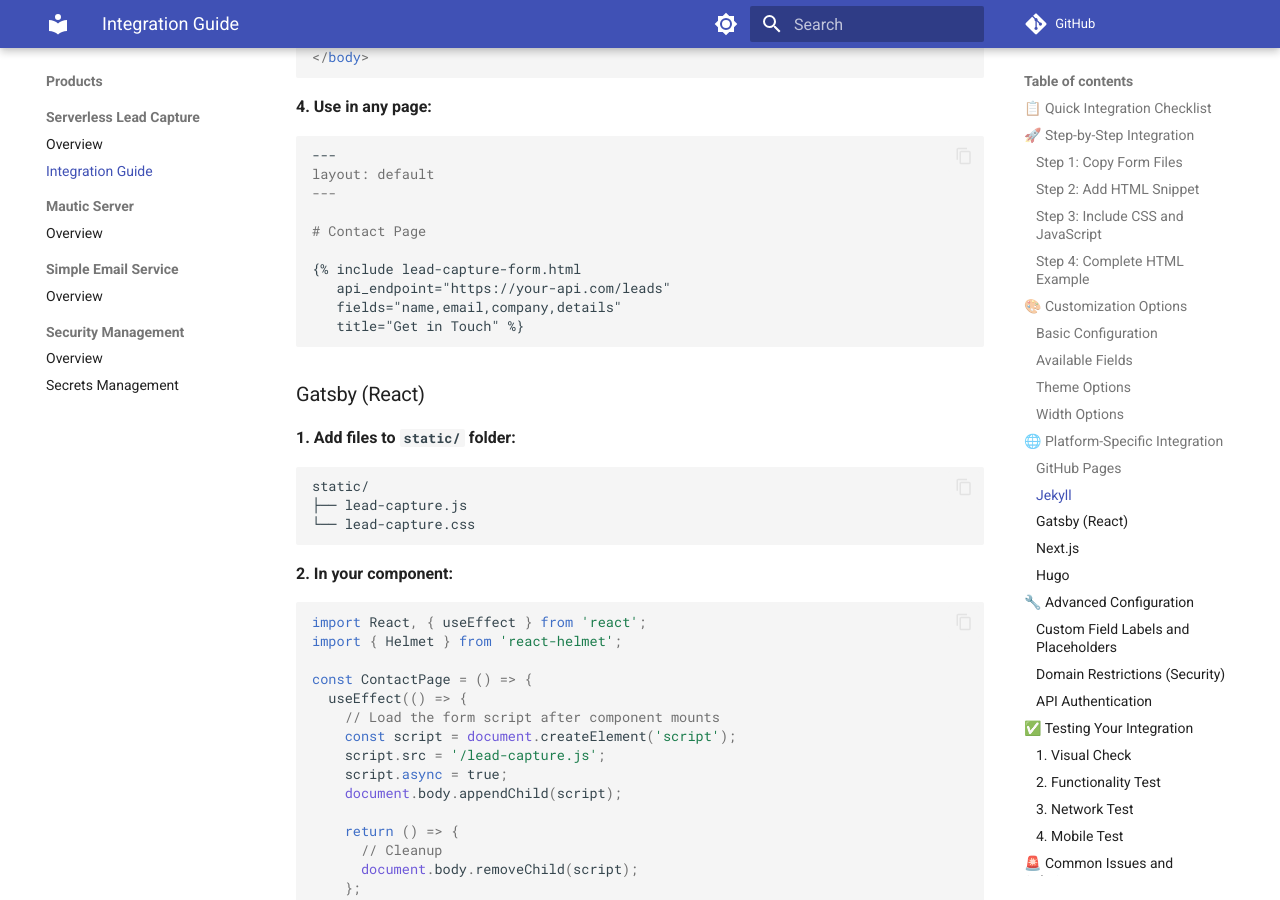
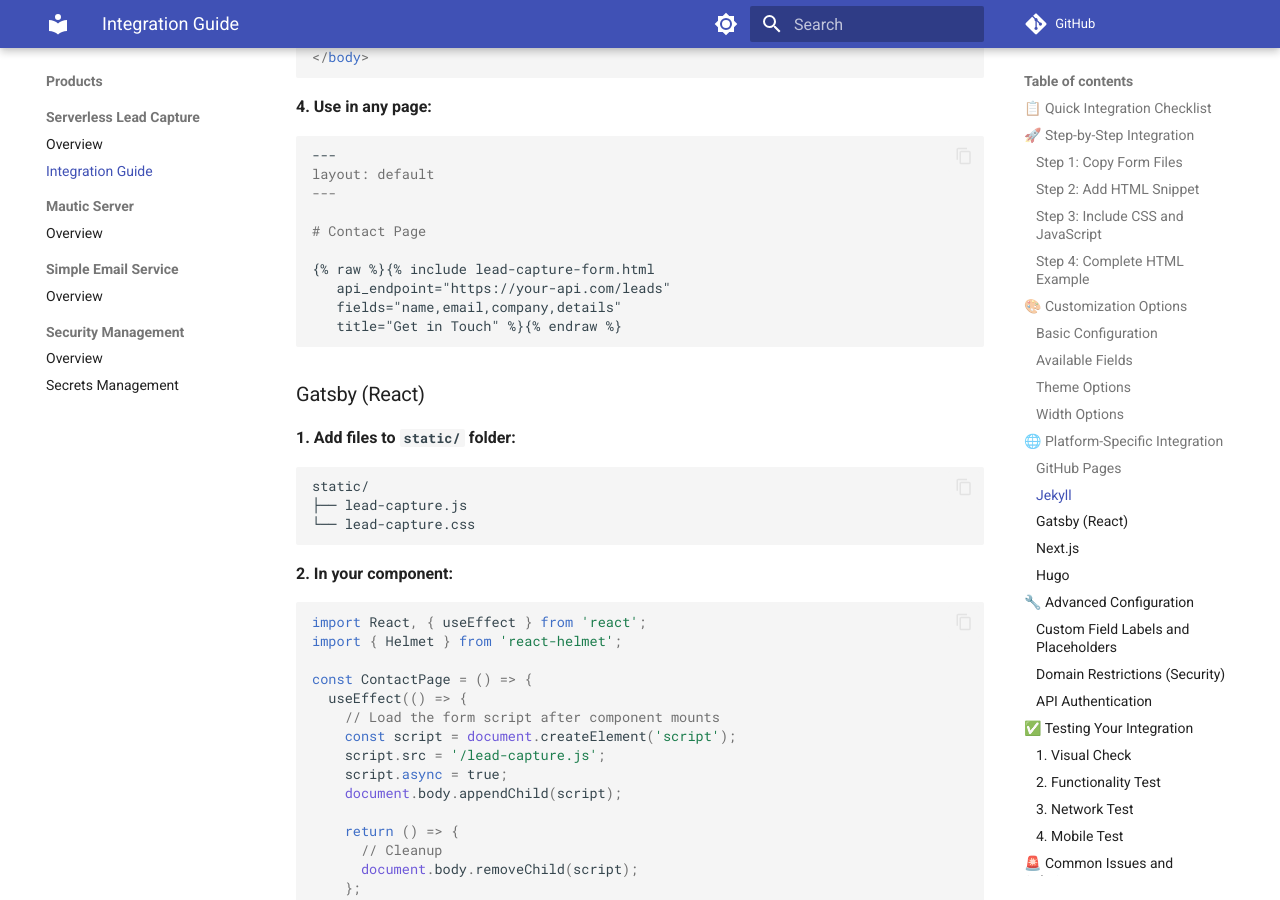
Before and after one commit to Rho-Lall/mautic, an MkDocs documentation site: the page built from docs/products/serverless/integration.md, in a window 1280 px wide and 900 px high, scrolled down 4075 px. Built offline with MkDocs 1.6.1 and Material for MkDocs 9.7.7, drawn with Linux system fonts in a browser that asks for light colours; comment, search, counter and statistics services are not loaded; part of the change alters nothing that is shown.

Commit message:
Add .nojekyll and escape Jekyll syntax in integration.md
- Add .nojekyll to disable Jekyll processing on GitHub Pages
- Wrap Jekyll include example in raw tags to prevent processing
- Fixes GitHub Pages build error for Jekyll includes

````diff
--- a/docs/products/serverless/integration.md
+++ b/docs/products/serverless/integration.md
@@ -196,10 +196,10 @@ layout: default
 
 # Contact Page
 
-{% include lead-capture-form.html
+{% raw %}{% include lead-capture-form.html
    api_endpoint="https://your-api.com/leads"
    fields="name,email,company,details"
-   title="Get in Touch" %}
+   title="Get in Touch" %}{% endraw %}
 ```
 
 ### Gatsby (React)
````
Also changed, not shown: 1 other file.
